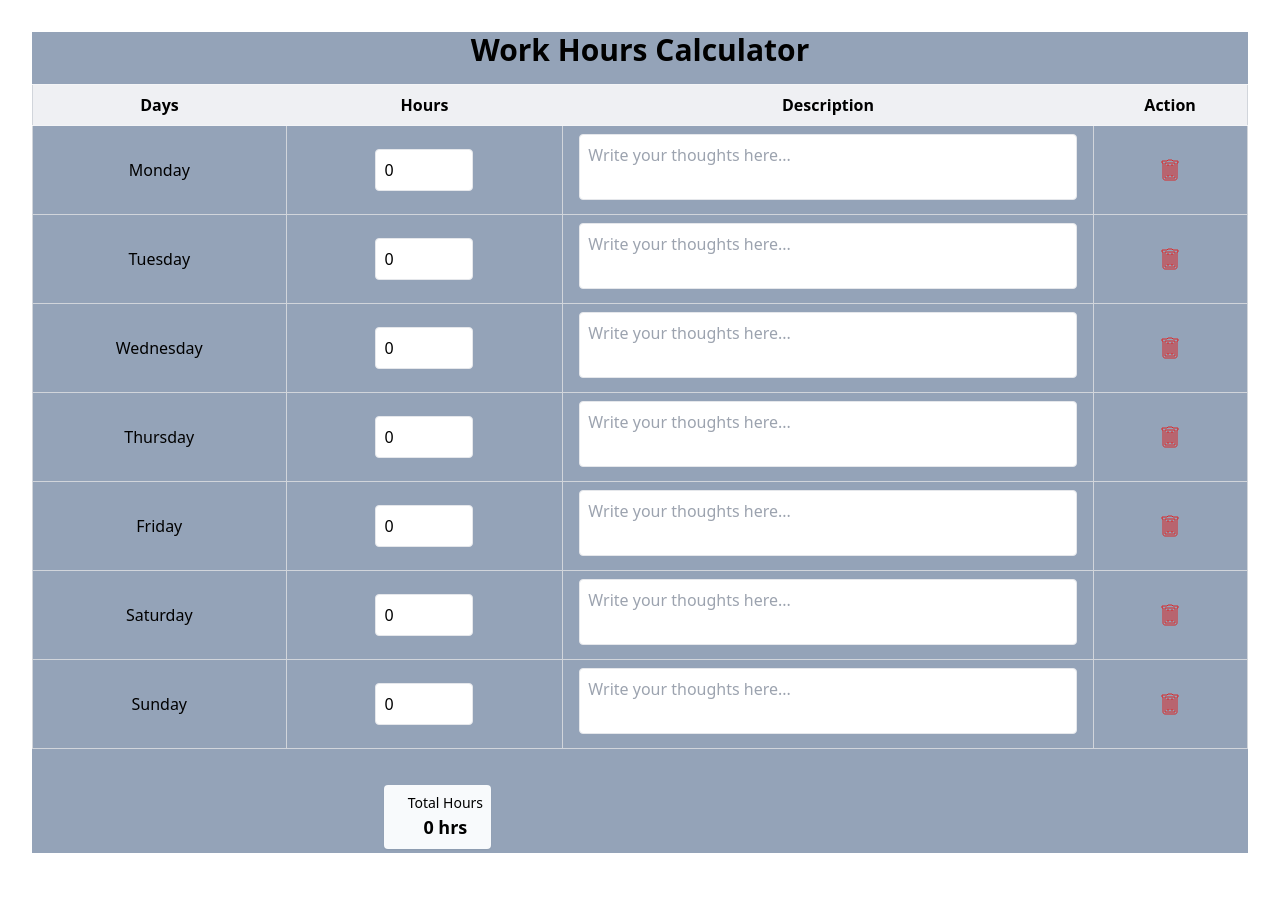
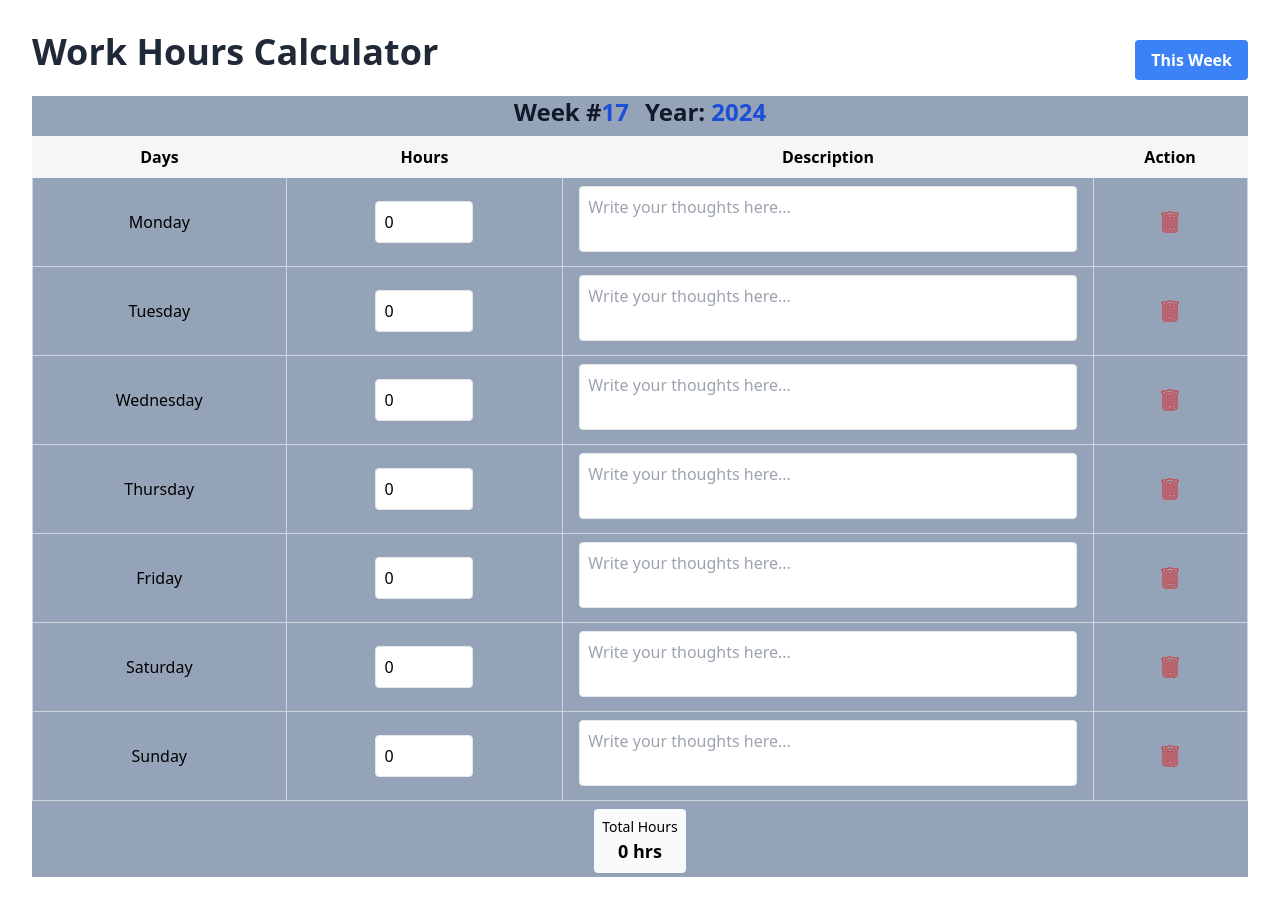
Before and after one commit to Manuelcarbajal/Calc.-Hours, a React (Vite) app: page / in a window 1280 px wide. Shown: the top 899 px of the page. Built offline with nearby package versions, Linux system fonts and the light colour scheme.

Commit message:
button deleted day and number week

```diff
--- a/package.json
+++ b/package.json
@@ -4,7 +4,7 @@
   "version": "0.0.0",
   "type": "module",
   "scripts": {
-    "dev": "vite",
+    "start": "vite",
     "build": "vite build",
     "lint": "eslint . --ext js,jsx --report-unused-disable-directives --max-warnings 0",
     "preview": "vite preview"
--- a/src/App.jsx
+++ b/src/App.jsx
@@ -1,8 +1,31 @@
+import { useState } from "react";
 import "./App.css";
 import Table from "./components/Table";
 
 function App() {
-  return <Table />;
+  const date = new Date();
+  const [numWeek, setNumWeek] = useState(null);
+
+  const nextWeek = () => {
+    if (!numWeek) return setNumWeek(1);
+    if (numWeek === 1) return setNumWeek(null);
+  };
+  return (
+    <>
+      <div className="flex justify-between items-center">
+        <h1 className="text-4xl font-bold text-gray-800 mb-4">
+          Work Hours Calculator
+        </h1>
+        <button
+          className="bg-blue-500 hover:bg-blue-600 text-white font-semibold py-2 px-4 rounded focus:outline-none focus:shadow-outline"
+          onClick={nextWeek}
+        >
+          {!numWeek ? "This Week" : "Previous Week"}
+        </button>
+      </div>
+      <Table date={date} numWeek={numWeek} />{" "}
+    </>
+  );
 }
 
 export default App;
--- a/src/components/Table.jsx
+++ b/src/components/Table.jsx
@@ -2,7 +2,7 @@ import { useEffect, useRef, useState } from "react";
 import { toPng } from "html-to-image";
 import { dataHours } from "../data/weekdays";
 
-const Table = () => {
+const Table = ({ date, numWeek }) => {
   const elementRef = useRef(null);
   const [data, setData] = useState([]);
 
@@ -26,6 +26,22 @@ const Table = () => {
     localStorage.setItem("table-key", JSON.stringify(newData));
 
     setData(newData);
+  };
+
+  const handelRestore = (day, id) => {
+    if (confirm(`Do you want to reset the day ${day}? `)) {
+      const newData = data.map((day) => {
+        if (day.id === id) {
+          return { ...day, hour: 0, description: "" };
+        }
+
+        return day;
+      });
+
+      localStorage.setItem("table-key", JSON.stringify(newData));
+
+      setData(newData);
+    }
   };
 
   const total = () => {
@@ -53,19 +69,36 @@ const Table = () => {
       });
   };
 
+  Date.prototype.getWeekNumber = function (deductWeek = null) {
+    let d = new Date(+this); //Creamos un nuevo Date con la fecha de "this".
+
+    if (deductWeek) {
+      d.setDate(d.getDate() - deductWeek * 7);
+    }
+
+    d.setHours(0, 0, 0, 0); //Nos aseguramos de limpiar la hora.
+    d.setDate(d.getDate() + 4 - (d.getDay() || 7)); // Recorremos los días para asegurarnos de estar "dentro de la semana"
+    //Finalmente, calculamos redondeando y ajustando por la naturaleza de los números en JS:
+    return Math.ceil(((d - new Date(d.getFullYear(), 0, 1)) / 8.64e7 + 1) / 7);
+  };
+
   return (
     <div className="w-full ">
       <div className="bg-slate-400" ref={elementRef}>
-        <div className="flex">
-          <h1 className="text-3xl font-bold mb-4 w-full">
-            Work Hours Calculator
-          </h1>
+        <div className="flex justify-center m-2">
+          <h4 className="text-gray-900 text-2xl font-semibold mr-4">
+            Week #
+            <span className="text-blue-700">{date.getWeekNumber(numWeek)}</span>
+          </h4>
+          <h4 className="text-gray-900 text-2xl font-semibold">
+            Year: <span className="text-blue-700">{date.getFullYear()}</span>
+          </h4>
         </div>
 
         <div className="overflow-x-auto">
-          <table className="w-full border-collapse border border-gray-300">
+          <table className="w-full border-collapse border border-gray-100">
             <thead>
-              <tr className="bg-gray-200">
+              <tr className="bg-gray-100">
                 <th className="border-y border-gray-100 bg-gray-50/50 p-2">
                   Days
                 </th>
@@ -114,7 +147,10 @@ const Table = () => {
                   </td>
 
                   <td className="border border-gray-300 px-4 py-2">
-                    <button className="p-2 text-red-600">
+                    <button
+                      onClick={() => handelRestore(data.day, data.id)}
+                      className="p-2 text-red-600"
+                    >
                       <svg
                         className="w-6 h-6"
                         stroke="currentColor"
@@ -131,19 +167,18 @@ const Table = () => {
             ))}
           </table>
         </div>
-        <div className="flex w-2/3 justify-center mx-auto mt-8">
-          <div className="flex w-full justify-center">
+
+        <div className="flex w-2/3 justify-center mx-auto mt-1">
+          <div className="flex justify-center">
             <div className="col-span-9 sm:col-span-6 md:col-span-3">
               <div className="flex flex-row bg-slate-50 shadow-sm rounded p-2 m-1">
-                <div className="flex flex-col flex-grow ml-4">
+                <div className="flex flex-col">
                   <div className="text-sm text-black-500">Total Hours</div>
                   <div className="font-bold text-lg">{total()} hrs</div>
                 </div>
               </div>
             </div>
           </div>
-
-          <div className="flex w-full justify-end"></div>
         </div>
       </div>
 
@@ -157,15 +192,6 @@ const Table = () => {
             Export Image JPG
           </button>
         </div>
-
-        <div>
-          <button
-            className="align-middle select-none font-sans font-bold text-center uppercase transition-all disabled:opacity-50 disabled:shadow-none disabled:pointer-events-none text-xs py-2 px-4 rounded-lg bg-gray-900 text-white shadow-md shadow-gray-900/10 hover:shadow-lg hover:shadow-gray-900/20 focus:opacity-[0.85] focus:shadow-none active:opacity-[0.85] active:shadow-none flex items-center gap-3 mt-4 m-1"
-            type="button"
-          >
-            Export Pdf
-          </button>
-        </div>
       </div>
     </div>
   );
```
